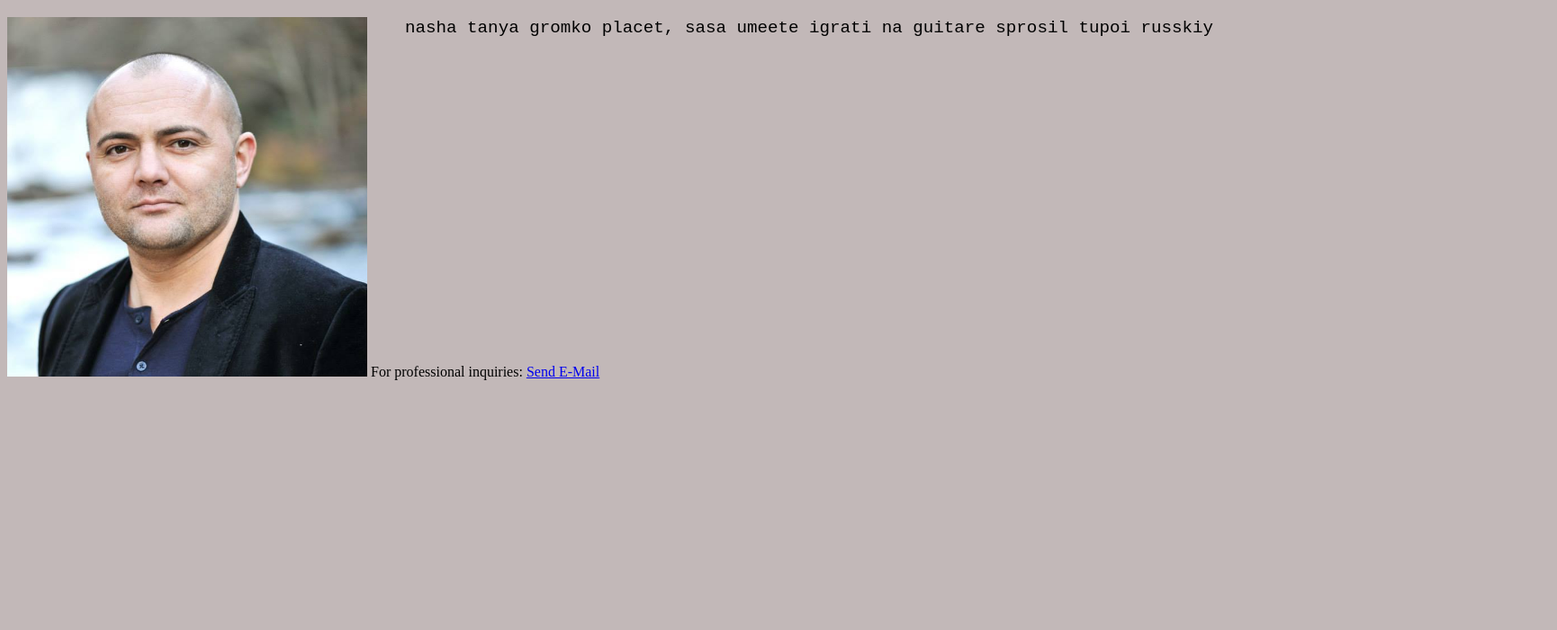
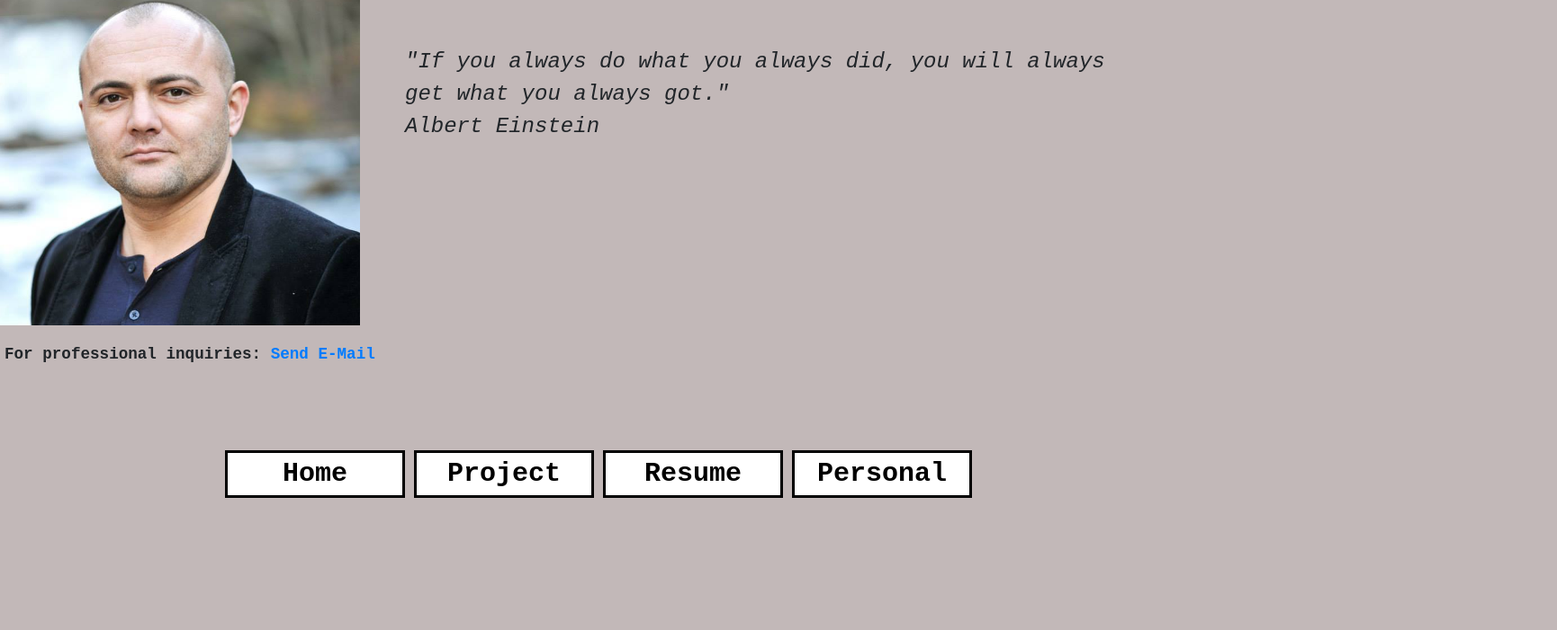
Before and after one commit to alezzandr/myProfile, a plain HTML site: page Index.html in a window 1280 px wide. Shown: the part 99-800 px from the top of the page at 90% size, 1730 px wide, since content can reach past the window. Drawn offline with nearby package versions, Linux system fonts and the light colour scheme; files whose address does not match are found by name.

Commit message:
Updating

```diff
--- a/Index.html
+++ b/Index.html
@@ -5,22 +5,35 @@
     <meta name="viewport" content="width=device-width, initial-scale=1.0">
     <meta http-equiv="X-UA-Compatible" content="ie=edge">
     <title>My Portfolio</title>
+    <link rel="stylesheet" href="https://maxcdn.bootstrapcdn.com/bootstrap/4.0.0-beta/css/bootstrap.min.css" integrity="sha384-/Y6pD6FV/Vv2HJnA6t+vslU6fwYXjCFtcEpHbNJ0lyAFsXTsjBbfaDjzALeQsN6M" crossorigin="anonymous">
     <link rel="stylesheet" type="text/css" href="main.css">
 </head>
 <body>
 <h1>- Alexander V. Dodita -</h1>
 
-<img src="file:///Users/alexanderdodita/Desktop/my%20profile/alex.jpg" >
+<img src="file:///Users/alexanderdodita/Desktop/myProfile/alex.jpg" >
 
-<p>nasha tanya gromko placet, sasa umeete igrati na guitare sprosil tupoi russkiy</p>
-<p1>
+<p> "If you always do what you always did, you will always get what you always got."
+    <br />  Albert Einstein
+</p>
+
+<p2>
     For professional inquiries:
     <a href="mailto:alezzan@gmil.com" target="_top">Send E-Mail</a>
 
+</p2>
 
-</p1>
+<a>
+<input class="button1" value="Home" onclick="window.location.href=''" />
+<input class="button2" value="Project" onclick="window.location.href='file:///Users/alexanderdodita/Desktop/project%20%231/project/Index.html'" />
+<input class="button3" value="Resume" onclick="window.location.href=''" />
+<input class="button4" value="Personal" onclick="window.location.href=''" />
+</a>
 
 
 
+<script src="https://code.jquery.com/jquery-3.2.1.slim.min.js" integrity="sha384-KJ3o2DKtIkvYIK3UENzmM7KCkRr/rE9/Qpg6aAZGJwFDMVNA/GpGFF93hXpG5KkN" crossorigin="anonymous"></script>
+<script src="https://cdnjs.cloudflare.com/ajax/libs/popper.js/1.11.0/umd/popper.min.js" integrity="sha384-b/U6ypiBEHpOf/4+1nzFpr53nxSS+GLCkfwBdFNTxtclqqenISfwAzpKaMNFNmj4" crossorigin="anonymous"></script>
+<script src="https://maxcdn.bootstrapcdn.com/bootstrap/4.0.0-beta/js/bootstrap.min.js" integrity="sha384-h0AbiXch4ZDo7tp9hKZ4TsHbi047NrKGLO3SEJAg45jXxnGIfYzk4Si90RDIqNm1" crossorigin="anonymous"></script>
 </body>
 </html>
--- a/main.css
+++ b/main.css
@@ -8,6 +8,7 @@ h1 {
     font-family: Courier New, Courier, monospace;
     font-size: 3em;
     text-align: center;
+    font-weight: bolder;
 
 }
 
@@ -18,10 +19,106 @@ img {
 
 p {
     font-family: Courier New, Courier, monospace;
-    font-size: 1.2em;
-    width: 300px;
+    font-size: 1.5em;
+    width: 800px;
     position: absolute;
-    top: 100px;
+    top: 150px;
     left: 450px;
+    text-indent: 0px;
+    font-style: oblique;
+
+
+}
+
+
+
+
+p2 {
+    font-size: 1.1em;
+    position: absolute;
+    top: 480px;
+    left: 5px;
     width: 100%;
+    font-family: Courier New, Courier, monospace;
+    font-weight: 600;
+
+
 }
+
+.button1 {
+    background-color:white;/* Green */
+    font-size: 30px;
+    font-family: Courier New, Courier, monospace;
+    position: absolute;
+    top: 600px;
+    left: 250px;
+    width: 200px;
+    font-weight: bolder;
+    text-align: center;
+    cursor: pointer;
+    border: solid 3px black;
+
+
+}
+.button1:hover {
+    background: gray;
+    border: solid 5px #fff;
+  }
+
+.button2 {
+    background-color: white;/* Green */
+    font-size: 30px;
+    font-family: Courier New, Courier, monospace;
+    position: absolute;
+    top: 600px;
+    left: 460px;
+    width: 200px;
+    font-weight: bolder;
+    text-align:center;
+    cursor: pointer;
+    border: solid 3px black;
+}
+
+.button2:hover {
+    background: gray;
+    border: solid 2px #fff;
+}
+
+.button3 {
+    background-color: white;/* Green */
+    font-size: 30px;
+    font-family: Courier New, Courier, monospace;
+    position: absolute;
+    top: 600px;
+    left: 670px;
+    width: 200px;
+    font-weight: bold;
+    text-align:center;
+    cursor: pointer;
+    border: solid 3px black;
+}
+
+.button3:hover {
+    background: gray;
+    border: solid 5px #fff;
+}
+
+.button4 {
+    background-color: white;/* Green */
+    font-size: 30px;
+    font-family: Courier New, Courier, monospace;
+    position: absolute;
+    top: 600px;
+    left: 880px;
+    width: 200px;
+    font-weight: bold;
+    text-align:center;
+    cursor: pointer;
+    border: solid 3px black;
+
+}
+
+.button4:hover {
+    background: gray;
+    border: solid 5px #fff;
+}
```
Also changed, not shown: facebook-600x600.jpg (added).
